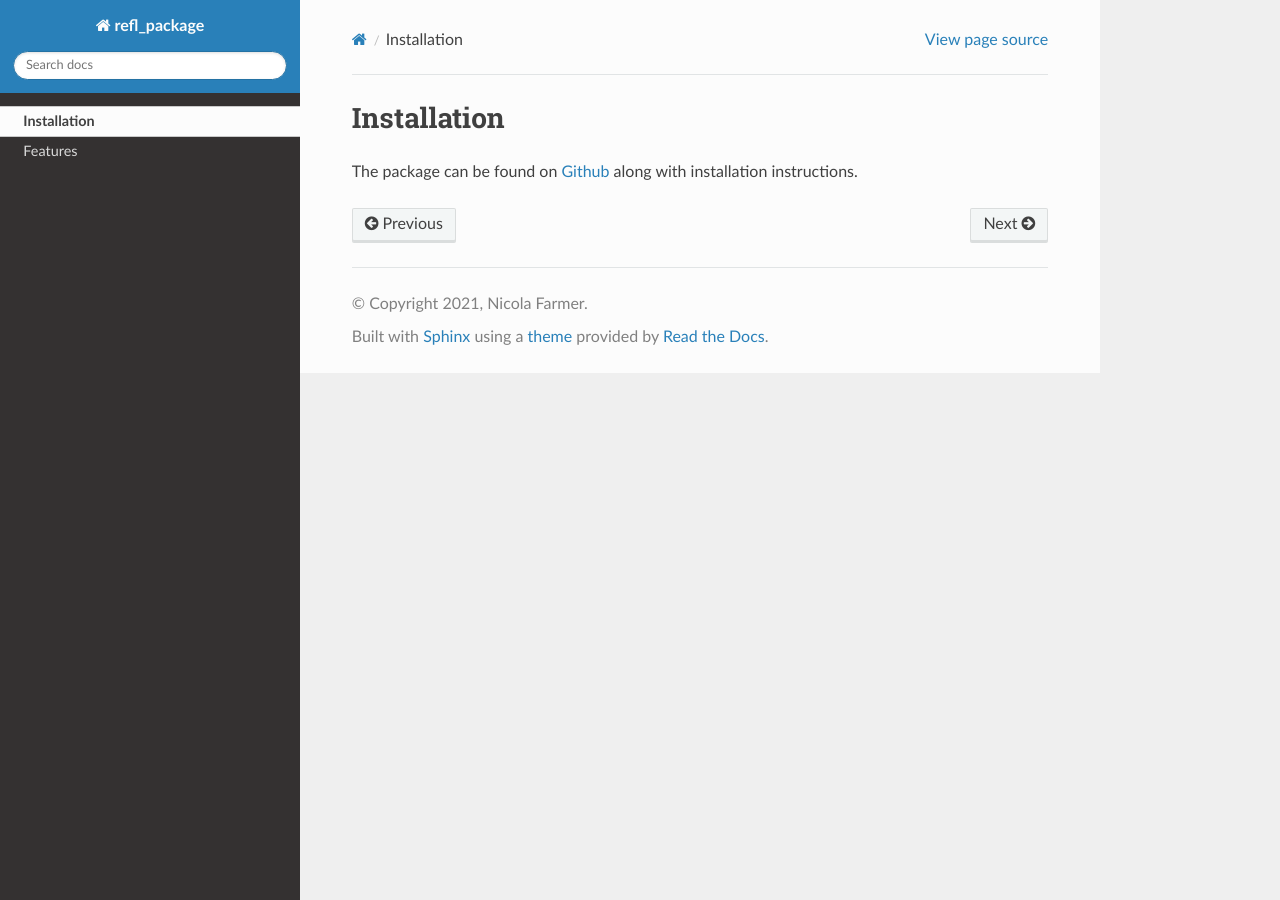
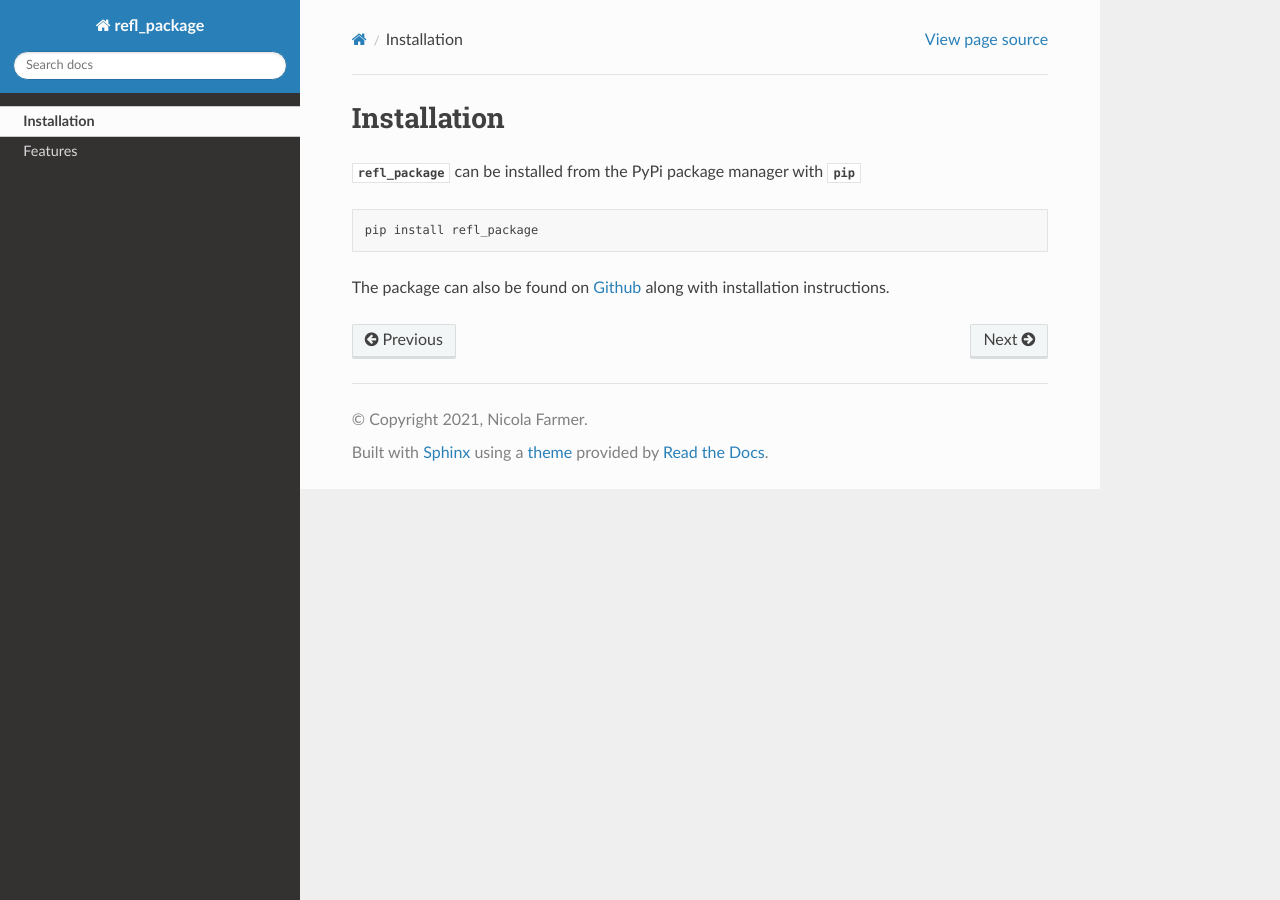
Before and after one commit to nf679/avant, a Sphinx documentation site: the page built from docs/source/installation.rst, in a window 1280 px wide. Built offline with Sphinx 7.4.7 and the Read the Docs theme 2.0.0, drawn with Linux system fonts in a browser that asks for light colours.

Commit message:
Update installation.rst

```diff
--- a/docs/source/installation.rst
+++ b/docs/source/installation.rst
@@ -1,6 +1,13 @@
 Installation
 ============
 
-The package can be found on `Github`_ along with installation instructions.
+:py:mod:`refl_package` can be installed from the PyPi package manager with :py:mod:`pip`
+
+.. code-block:: bash
+
+    pip install refl_package
+
+
+The package can also be found on `Github`_ along with installation instructions.
 
 .. _Github: https://github.com/nf679/refl_package
```
